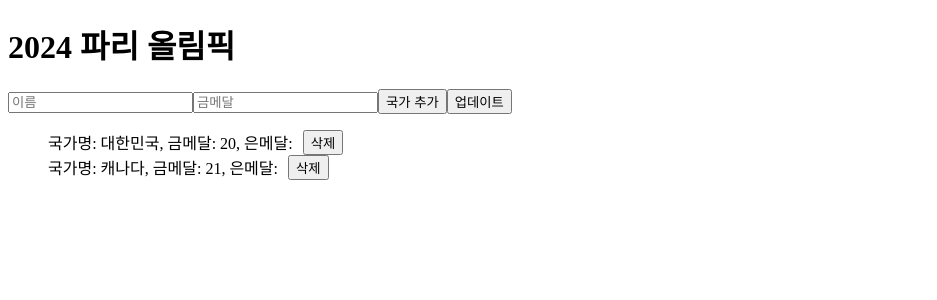
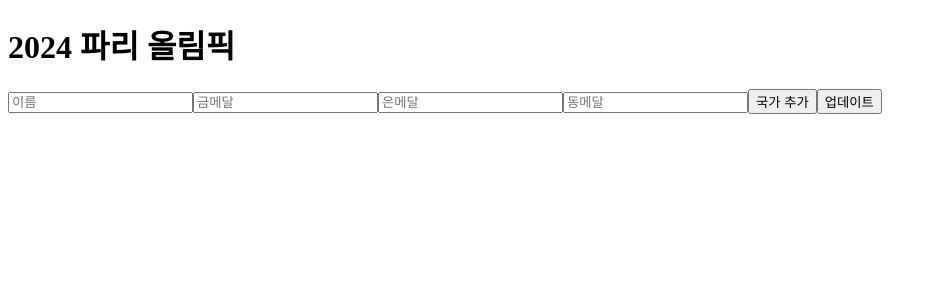
Before and after one commit to shoney02/olympic-medal-tracker, a React (Vite) app: page / in a window 1280 px wide. Shown: the top 300 px of the page, without its empty margins (0-937 px from the left). Built offline with nearby package versions, Linux system fonts and the light colour scheme.

Commit message:
UI 및 메달 리스트 출력

```diff
--- a/src/App.jsx
+++ b/src/App.jsx
@@ -2,11 +2,8 @@ import { useState } from "react";
 import "./App.css";
 
 function App() {
-  const initialState = [
-    { id: 1, name: "대한민국", goldMedal: 20, silverMedal: 20, bronzeMedal: 20 },
-    { id: 2, name: "캐나다", goldMedal: 21, silverMedal: 21, bronzeMedal: 21 },
-  ];
-  const [countrys, setUsers] = useState(initialState);
+  const initialState = [];
+  const [countrys, setCountrys] = useState(initialState);
 
   // TODO: 이름과 나이를 각각 상태로 정의하세요. 초기값은 빈문자열("")입니다.
   const [name, setName] = useState("");
@@ -14,42 +11,67 @@ function App() {
   const [silverMedal, setSilverMedal] = useState("");
   const [bronzeMedal, setBronzeMedal] = useState("");
 
-  const addUser = (e) => {
+  const addCountry = (e) => {
     e.preventDefault();
-    // TODO: 이름과 나이가 모두 입력되지 않았을 때는 alert 처리하고 함수를 종료하세요. 논리합연산자 (||) 를 이용하세요.
     if (!name || !goldMedal || !silverMedal || !bronzeMedal) {
       alert("국가명과 메달수를 입력하세요.");
       return;
     }
-    // TODO: 사용자 리스트 상태를 업데이트 하세요. spread operator 를 사용하고, 추가되는 id는 현재 시간을 밀리초 단위로 반환하는 Date.now() 를 사용하세요.
-    setUsers([...countrys, { id: Date.now(), name, goldMedal: Number(goldMedal), silverMedal: Number(silverMedal), bronzeMedal: Number(bronzeMedal)}]);
+    setCountrys([
+      ...countrys,
+      {
+        id: Date.now(),
+        name,
+        goldMedal: Number(goldMedal),
+        silverMedal: Number(silverMedal),
+        bronzeMedal: Number(bronzeMedal)
+      }
+    ]);
     setName("");
     setGoldMedal("");
     setSilverMedal("");
     setBronzeMedal("");
   };
 
-  const removeUser = (id) => {
-    // TODO: filter 메소드를 사용해서 사용자 삭제 로직을 구현해 보세요.
-    setUsers(countrys.filter(country => country.id !== id));
+  const removeCountry = (id) => {
+    setCountrys(countrys.filter((country) => country.id !== id));
   };
 
   return (
     <>
       <h1>2024 파리 올림픽</h1>
-      <form onSubmit={addUser}>
-        {/* TODO: input 태그에 value, onChange 속성을 추가해서 이름과 나이의 상태와 상태변경 로직을 연결하세요 */}
-        <input type="text" placeholder="이름" value={name} onChange={(e) => setName(e.target.value)}/>
-        <input type="number" placeholder="금메달" value={goldMedal} onChange={(e) => setAge(e.target.value)}/>
+      <form onSubmit={addCountry}>
+        <input
+          type="text"
+          placeholder="이름"
+          value={name} onChange={(e) => setName(e.target.value)}
+        />
+        <input
+          type="number"
+          placeholder="금메달"
+          value={goldMedal} onChange={(e) => setGoldMedal(e.target.value)}
+        />
+        <input
+          type="number"
+          placeholder="은메달"
+          value={silverMedal} onChange={(e) => setSilverMedal(e.target.value)}
+        />
+        <input
+          type="number"
+          placeholder="동메달"
+          value={bronzeMedal} onChange={(e) => setBronzeMedal(e.target.value)}
+        />
         <button type="submit">국가 추가</button>
-        <button>업데이트</button>
+        <button type="submit">업데이트</button>
       </form>
       <ul>
-        {/* TODO: map 메소드를 이용해서 user 리스트를 렌더링하세요.  */}
-        {/* 이름: John, 나이: 20 [삭제] 버튼이 하나의 행에 나올 수 있도록 해보세요. (hint: flex) */}
-        {countrys.map(user => (
-          <li key={user.id} style={{ display: "flex", alignItems: "center", gap: "10px"}}>
-            국가명: {user.name}, 금메달: {user.goldMedal}, 은메달: {}<button onClick={() => removeUser(user.id)}>삭제</button>
+        {countrys.map((country) => (
+          <li key={country.id} style={{ display: "flex", alignItems: "center", gap: "10px" }}>
+            국가명: {country.name},
+            금메달: {country.goldMedal},
+            은메달: {country.silverMedal},
+            동메달: {country.bronzeMedal}
+            <button onClick={() => removeCountry(country.id)}>삭제</button>
           </li>
         ))}
       </ul>
```
